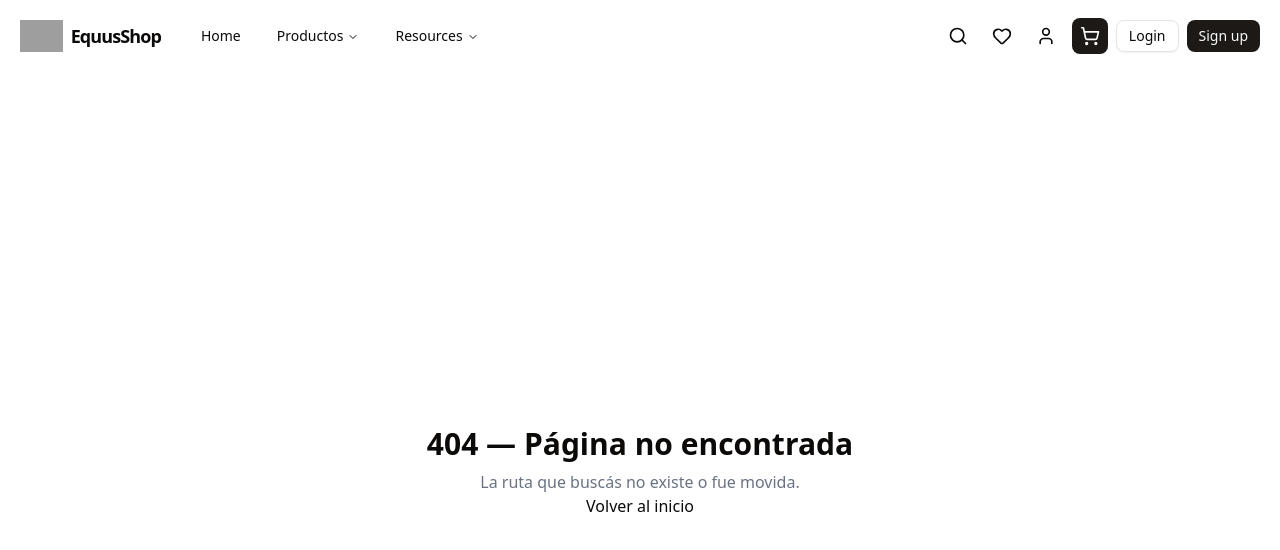
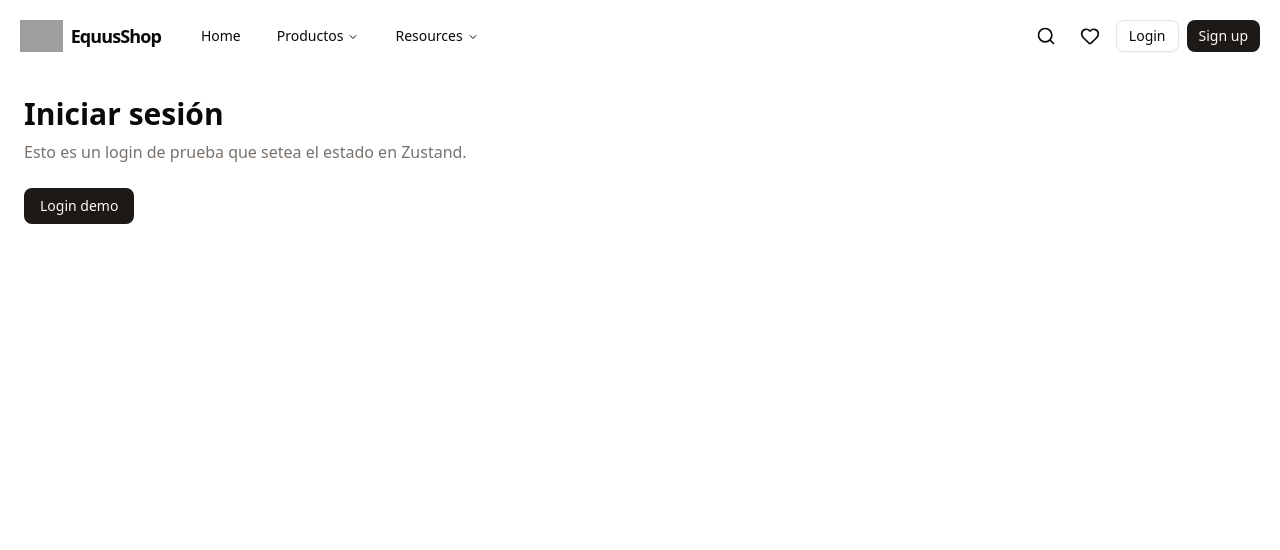
Before and after one commit to FrancoBarberis/S02-26-Equipo-14-Web-App-Development---Frontend, a Next.js app: page /login in a window 1280 px wide. Before the commit this address had no page. Shown: the top 550 px of the page. Built offline with nearby package versions, Linux system fonts and the light colour scheme; grey boxes are pictures that could not be loaded.

Commit message:
Implement login page and update auth store types; enhance Navbar and Home components

```diff
--- /dev/null
+++ b/app/login/page.tsx
@@ -0,0 +1,55 @@
+// app/login/page.tsx
+"use client";
+
+import React from "react";
+import { useRouter } from "next/navigation";
+import { Button } from "@/components/ui/button";
+import { useAuthStore } from "@/stores/auth-store";
+import type { SessionUser, Role } from "@/stores/auth-store";
+
+export default function LoginPage() {
+  // Si en tu store existe 'loading', podés leerlo; si no, dejalo comentado
+  // const loading = useAuthStore((s) => s.loading ?? false);
+
+  const login = useAuthStore((s) => s.login);
+  const isAuthenticated = useAuthStore((s) => s.isAuthenticated);
+  const router = useRouter();
+
+  // Usuario de prueba solo para ver la UI cambiar
+  const testSessionUser: SessionUser = {
+    id: "1",
+    name: "Franco",
+    email: "francobarberissic3@gmail.com",
+    role: "user" as Role,
+    avatarUrl: null,
+  };
+
+  const handleLoginClick = (): void => {
+    login({ user: testSessionUser, token: "1234" });
+    console.log("Usuario logueado:", testSessionUser.name);
+    // Redirigimos a home o a donde quieras:
+    router.replace("/");
+  };
+
+  // Si implementás 'loading' con persist(), podés renderizar un placeholder:
+  // if (loading) return <div className="p-6">Cargando…</div>;
+
+  // Si ya está autenticado, opcional: redirigir
+  if (isAuthenticated) {
+    router.replace("/");
+    return null;
+  }
+
+  return (
+    <div className="container mx-auto p-6">
+      <h1 className="text-2xl md:text-3xl font-bold">Iniciar sesión</h1>
+      <p className="mt-2 text-muted-foreground">
+        Esto es un login de prueba que setea el estado en Zustand.
+      </p>
+
+      <div className="mt-6">
+        <Button onClick={handleLoginClick}>Login demo</Button>
+      </div>
+    </div>
+  );
+}
--- a/app/page.tsx
+++ b/app/page.tsx
@@ -12,12 +12,12 @@ export default function Home() {
       {/* Overlay */}
       <div className="absolute inset-0 bg-black/40" />
       {/* Content */}
-      <div className="relative z-10 flex h-full flex-col items-center justify-center gap-5 text-center text-white px-6 lg:items-end">
+      <div className="relative z-10 flex h-full flex-col items-center justify-center gap-5 text-center text-white px-6 lg:items-end lg:mr-10">
         <h1 className="text-4xl md:text-6xl font-bold tracking-tight lg:text-right">
           Equipamiento Ecuestre de Alto Rendimiento
         </h1>
 
-        <p className="mt-4 max-w-2xl text-lg md:text-l text-white/90">
+        <p className="mt-4 max-w-2xl text-lg md:text-l text-white/90 lg:text-right lg:font-semibold">
           Monturas, bridones, estribos y ropa técnica para jinete y caballo.
           Calidad profesional para cada disciplina.
         </p>
--- a/components/Navbar.tsx
+++ b/components/Navbar.tsx
@@ -1,11 +1,13 @@
 "use client";
 
+import React from "react";
+import Link from "next/link";
+import type { SessionUser, Role } from "@/stores/auth-store";
 import {
     Menu,
     User,
     ShoppingCart,
     Search,
-  Home as HomeIcon,
     Armchair,
     Link2,
     Footprints,
@@ -17,9 +19,7 @@ import {
     FileText,
     Heart,
 } from "lucide-react";
-
 import { cn } from "@/lib/utils";
-import Link from "next/link";
 
 import {
     Accordion,
@@ -43,7 +43,8 @@ import {
     SheetTitle,
     SheetTrigger,
 } from "@/components/ui/sheet";
-import React from "react";
+
+import { useAuthStore } from "@/stores/auth-store";
 
 interface MenuItem {
     title: string;
@@ -64,14 +65,8 @@ interface Navbar1Props {
     };
     menu?: MenuItem[];
     auth?: {
-    login: {
-      title: string;
-      url: string;
-    };
-    signup: {
-      title: string;
-      url: string;
-    };
+        login: { title: string; url: string };
+        signup: { title: string; url: string };
     };
 }
 
@@ -152,11 +147,15 @@ const Navbar1 = ({
         },
     ],
     auth = {
-    login: { title: "Login", url: "#" },
-    signup: { title: "Sign up", url: "#" },
+        login: { title: "Login", url: "/login" },
+        signup: { title: "Sign up", url: "/signup" },
     },
     className,
 }: Navbar1Props) => {
+    const isAuthenticated = useAuthStore((s) => s.isAuthenticated);
+    const logout = useAuthStore((s) => s.logout);
+    // (opcional)
+
     return (
         <section className={cn("py-4 px-5", className)}>
             <div className="container w-full">
@@ -165,11 +164,7 @@ const Navbar1 = ({
                     <div className="flex items-center gap-6">
                         {/* Logo */}
                         <a href={logo.url} className="flex items-center gap-2">
-              <img
-                src={logo.src}
-                className="max-h-8 dark:invert"
-                alt={logo.alt}
-              />
+                            <img src={logo.src} className="max-h-8 dark:invert" alt={logo.alt} />
                             <span className="text-lg font-semibold tracking-tighter">
                                 {logo.title}
                             </span>
@@ -184,29 +179,46 @@ const Navbar1 = ({
                         </div>
                     </div>
 
-          {/* (Opcional) Acciones rápidas a la derecha */}
+                    {/* Acciones derechas */}
                     <div className="absolute right-5 flex items-center gap-2">
                         <Button variant="ghost" size="icon" aria-label="Buscar">
                             <Search className="size-5" />
                         </Button>
-            <Button variant="ghost" size="icon" aria-label="Favoritos">
+
+                        <Button asChild variant="ghost" size="icon" aria-label="Favoritos">
+                            <Link href="/wishlist">
                                 <Heart className="size-5" />
+                            </Link>
                         </Button>
-            <Button variant="ghost" size="icon" aria-label="Mi cuenta">
+
+                        {/* Cuenta */}
+                        {isAuthenticated ? (
+                            <>
+                                <Button asChild variant="ghost" size="icon" aria-label="Mi cuenta">
+                                    <Link href="/account">
                                         <User className="size-5" />
+                                    </Link>
                                 </Button>
                                 <Button asChild size="icon" aria-label="Carrito">
                                     <Link href="/cart">
                                         <ShoppingCart className="size-5" />
                                     </Link>
                                 </Button>
-            {/* Auth */}
+                                <Button variant="outline" size="sm" onClick={logout}>
+                                    Cerrar sesión
+                                </Button>
+                            </>
+                        ) : (
+                            <>
+                                {/* No autenticado → mostrar Login / Sign up */}
                                 <Button asChild variant="outline" size="sm">
-              <a href={auth.login.url}>{auth.login.title}</a>
+                                    <Link href={auth.login.url}>{auth.login.title}</Link>
                                 </Button>
                                 <Button asChild size="sm">
-              <a href={auth.signup.url}>{auth.signup.title}</a>
+                                    <Link href={auth.signup.url}>{auth.signup.title}</Link>
                                 </Button>
+                            </>
+                        )}
                     </div>
                 </nav>
 
@@ -215,11 +227,7 @@ const Navbar1 = ({
                     <div className="inner-container w-full flex items-center justify-between">
                         {/* Logo */}
                         <a href={logo.url} className="flex items-center gap-2">
-              <img
-                src={logo.src}
-                className="max-h-8 dark:invert"
-                alt={logo.alt}
-              />
+                            <img src={logo.src} className="max-h-8 dark:invert" alt={logo.alt} />
                         </a>
 
                         <Sheet>
@@ -233,31 +241,40 @@ const Navbar1 = ({
                                 <SheetHeader>
                                     <SheetTitle>
                                         <a href={logo.url} className="flex items-center gap-2">
-                      <img
-                        src={logo.src}
-                        className="max-h-8 dark:invert"
-                        alt={logo.alt}
-                      />
+                                            <img src={logo.src} className="max-h-8 dark:invert" alt={logo.alt} />
                                         </a>
                                     </SheetTitle>
                                 </SheetHeader>
 
                                 <div className="flex flex-col gap-6 p-4">
-                  <Accordion
-                    type="single"
-                    collapsible
-                    className="flex w-full flex-col gap-4"
-                  >
+                                    <Accordion type="single" collapsible className="flex w-full flex-col gap-4">
                                         {menu.map((item) => renderMobileMenuItem(item))}
                                     </Accordion>
 
+                                    {/* Auth en mobile */}
                                     <div className="flex flex-col gap-3">
+                                        {isAuthenticated ? (
+                                            <>
                                                 <Button asChild variant="outline">
-                      <a href={auth.login.url}>{auth.login.title}</a>
+                                                    <Link href="/account">Mi cuenta</Link>
                                                 </Button>
                                                 <Button asChild>
-                      <a href={auth.signup.url}>{auth.signup.title}</a>
+                                                    <Link href="/cart">Ir al carrito</Link>
                                                 </Button>
+                                                <Button variant="outline" onClick={logout}>
+                                                    Cerrar sesión
+                                                </Button>
+                                            </>
+                                        ) : (
+                                            <>
+                                                <Button asChild variant="outline">
+                                                    <Link href={auth.login.url}>{auth.login.title}</Link>
+                                                </Button>
+                                                <Button asChild>
+                                                    <Link href={auth.signup.url}>{auth.signup.title}</Link>
+                                                </Button>
+                                            </>
+                                        )}
                                     </div>
                                 </div>
                             </SheetContent>
@@ -330,9 +347,7 @@ const SubMenuLink = ({ item }: { item: MenuItem }) => {
             <div>
                 <div className="text-sm font-semibold">{item.title}</div>
                 {item.description && (
-          <p className="text-sm leading-snug text-muted-foreground">
-            {item.description}
-          </p>
+                    <p className="text-sm leading-snug text-muted-foreground">{item.description}</p>
                 )}
             </div>
         </a>
--- a/services/example.ts
+++ b/services/example.ts
@@ -0,0 +1 @@
+//Auth
--- a/stores/auth-store.ts
+++ b/stores/auth-store.ts
@@ -3,14 +3,14 @@
 import { create } from "zustand";
 import { persist, createJSONStorage } from "zustand/middleware";
 
-type Role = "guest" | "user" | "admin";
+export type Role = "guest" | "user" | "admin";
 
 export type SessionUser = {
   id: string;
   name: string;
   email: string;
   role: Role;
-  avatarUrl?: string;
+  avatarUrl?: string | null;
 };
 
 type AuthState = {
@@ -36,6 +36,7 @@ export const useAuthStore = create<AuthState & AuthActions>()(
       isAuthenticated: false,
       loading: true, // true hasta que hidrata
 
+      //TODO: realizar una validacion contra el backend, utilizar un service para esto
       login: ({ user, token }) =>
         set({
           user,
```
Lines whose indentation alone changed are shown as unchanged.
